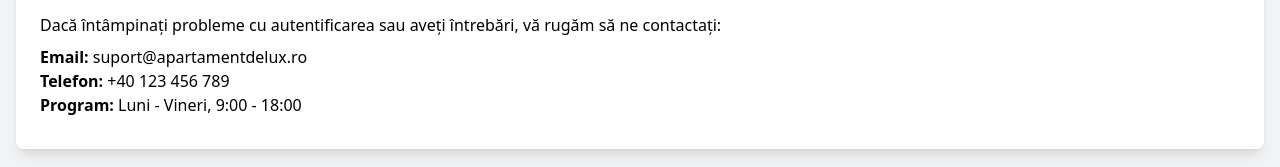
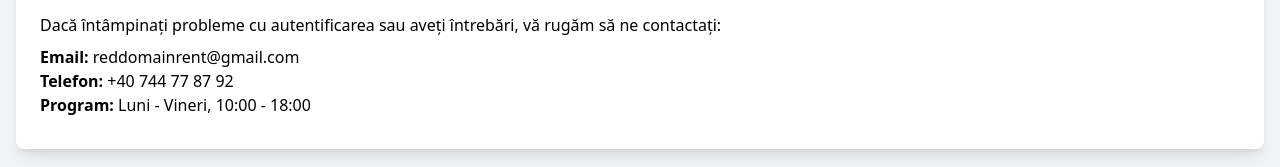
Before and after one commit to Ioioiog/apartamentdelux, a plain HTML site: page docs/chiriasi.html in a window 1280 px wide. Shown: the part 827-994 px from the top of the page. Drawn offline with nearby package versions, Linux system fonts and the light colour scheme.

Commit message:
Update chiriasi.html
change contact

```diff
--- a/docs/chiriasi.html
+++ b/docs/chiriasi.html
@@ -58,9 +58,9 @@
             <div class="px-6 py-8">
                 <h3 class="text-xl font-bold mb-4">Contact Suport</h3>
                 <p>Dacă întâmpinați probleme cu autentificarea sau aveți întrebări, vă rugăm să ne contactați:</p>
-                <p class="mt-2"><strong>Email:</strong> suport@apartamentdelux.ro</p>
-                <p><strong>Telefon:</strong> +40 123 456 789</p>
-                <p><strong>Program:</strong> Luni - Vineri, 9:00 - 18:00</p>
+                <p class="mt-2"><strong>Email:</strong> reddomainrent@gmail.com</p>
+                <p><strong>Telefon:</strong> +40 744 77 87 92</p>
+                <p><strong>Program:</strong> Luni - Vineri, 10:00 - 18:00</p>
             </div>
         </div>
     </main>
```
